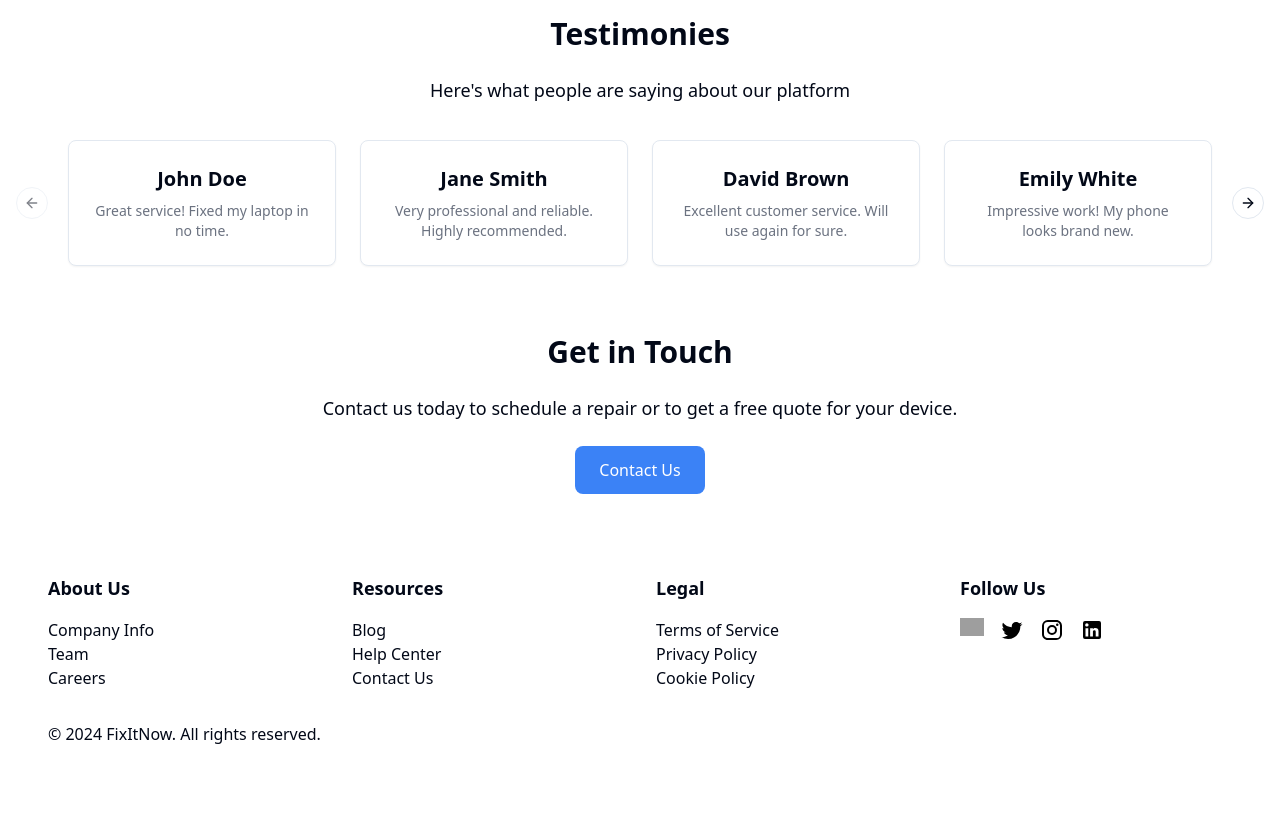
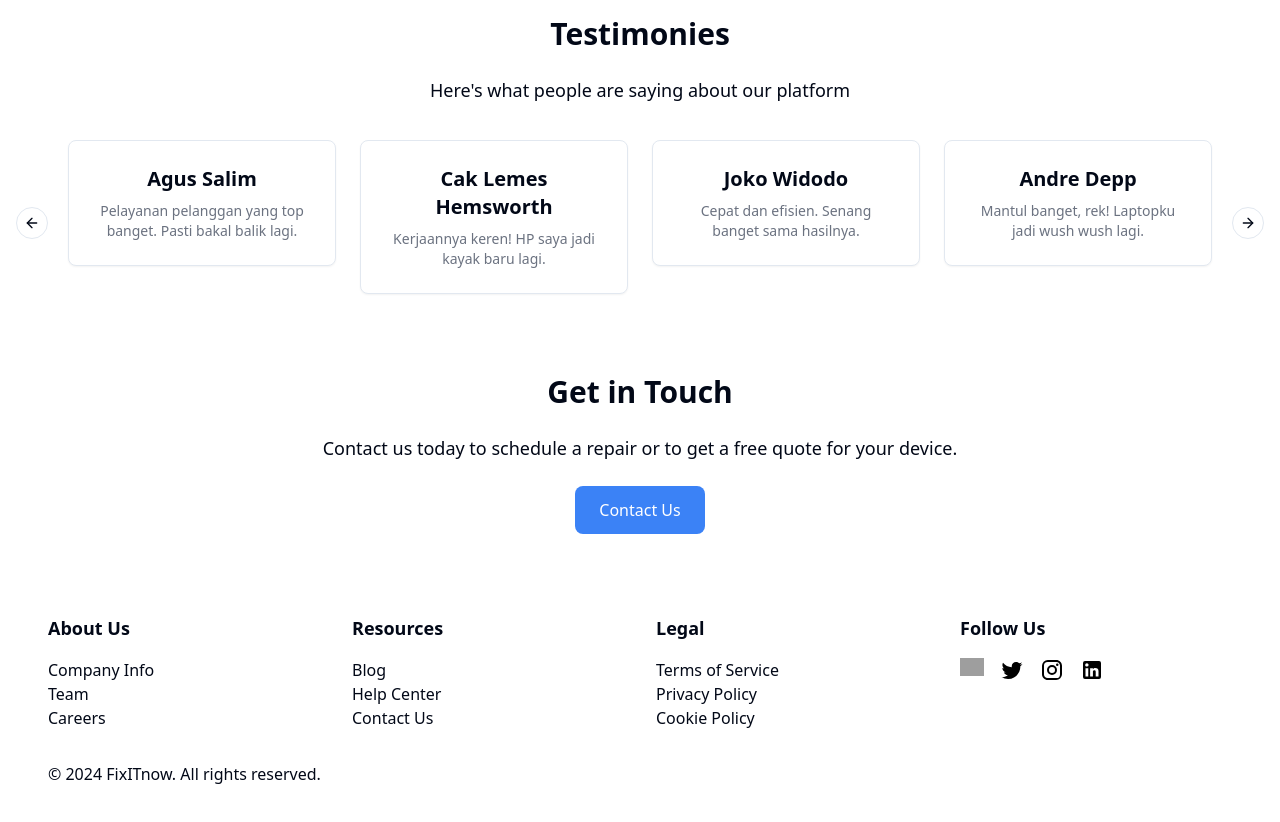
Before and after one commit to hisyam99/reparin-web, a Next.js app: page /en in a window 1280 px wide. Shown: the part 760-1582 px from the top of the page. Before the commit the page ends 1554 px from the top, so only its background shows below. Built offline with nearby package versions, Linux system fonts and the light colour scheme; no server answers; grey boxes are pictures that could not be loaded.

Commit message:
Update testimonies.

```diff
--- a/messages/en.json
+++ b/messages/en.json
@@ -56,7 +56,7 @@
     "privacyPolicy": "Privacy Policy",
     "cookiePolicy": "Cookie Policy",
     "followUs": "Follow Us",
-    "allRightsReserved": "© 2024 FixItNow. All rights reserved."
+    "allRightsReserved": "© 2024 FixITnow. All rights reserved."
   },
   "ServiceList": {
     "service-list": "Service List",
--- a/messages/id.json
+++ b/messages/id.json
@@ -57,7 +57,7 @@
     "privacyPolicy": "Kebijakan Privasi",
     "cookiePolicy": "Kebijakan Cookie",
     "followUs": "Ikuti Kami",
-    "allRightsReserved": "© 2024 FixItNow. Hak cipta dilindungi undang-undang."
+    "allRightsReserved": "© 2024 FixITnow. Hak cipta dilindungi undang-undang."
   },
 
   "ServiceList": {
--- a/src/components/CarouselPlugin.tsx
+++ b/src/components/CarouselPlugin.tsx
@@ -18,28 +18,104 @@ export function CarouselPlugin() {
   const testimonials = [
     {
       id: 1,
-      name: "John Doe",
-      comment: "Great service! Fixed my laptop in no time.",
+      name: "Budi Santoso",
+      comment: "Servisnya mantap banget! Laptop saya jadi kinclong lagi.",
     },
     {
       id: 2,
-      name: "Jane Smith",
-      comment: "Very professional and reliable. Highly recommended.",
+      name: "Ridwan Kevin",
+      comment:
+        "Profesional abis! Sangat bisa diandalkan. Sangat direkomendasikan deh.",
     },
     {
       id: 3,
-      name: "David Brown",
-      comment: "Excellent customer service. Will use again for sure.",
+      name: "Agus Salim",
+      comment: "Pelayanan pelanggan yang top banget. Pasti bakal balik lagi.",
     },
     {
       id: 4,
-      name: "Emily White",
-      comment: "Impressive work! My phone looks brand new.",
+      name: "Cak Lemes Hemsworth",
+      comment: "Kerjaannya keren! HP saya jadi kayak baru lagi.",
     },
     {
       id: 5,
-      name: "Michael Johnson",
-      comment: "Fast and efficient. Couldn't be happier with the result.",
+      name: "Joko Widodo",
+      comment: "Cepat dan efisien. Senang banget sama hasilnya.",
+    },
+    {
+      id: 6,
+      name: "Andre Depp",
+      comment: "Mantul banget, rek! Laptopku jadi wush wush lagi.",
+    },
+    {
+      id: 7,
+      name: "Ahmad Dhani",
+      comment: "Pelayanannya asoy geboy, barang langsung kinclong.",
+    },
+    {
+      id: 8,
+      name: "Iwan Fals",
+      comment: "Servisnya kayak lagu galau, bikin hati tenang.",
+    },
+    {
+      id: 9,
+      name: "Parto Cruise",
+      comment: "HP aku jadi kayak habis disulap, wow banget!",
+    },
+    {
+      id: 10,
+      name: "Raffi Ahmad",
+      comment: "Cepet banget, baru ditinggal ngopi udah beres!",
+    },
+    {
+      id: 11,
+      name: "Pandji Downey Jr.",
+      comment: "Profesional, cekatan, dan ramah banget!",
+    },
+    {
+      id: 12,
+      name: "Bambang Pamungkas",
+      comment: "Laptopku jadi kayak baru beli, padahal udah jadul.",
+    },
+    {
+      id: 13,
+      name: "Tukul Arwana",
+      comment: "Lucu tapi beneran, servisnya oke punya!",
+    },
+    {
+      id: 14,
+      name: "Indro Pitt",
+      comment: "Top markotop! Layaknya perpaduan antara keseruan Indro Warkop dan ketampanan Brad Pitt.",
+    },
+    {
+      id: 15,
+      name: "Eko Patrio",
+      comment: "Sumpah, puas banget! Laptop kayak lahir kembali.",
+    },
+    {
+      id: 16,
+      name: "Andhika Pratama",
+      comment: "Profesional, pelayanannya nggak kalah sama di luar negeri.",
+    },
+    {
+      id: 17,
+      name: "Desy Ratnasari",
+      comment: "Servisnya bener-bener menyentuh hati. Recommended!",
+    },
+    {
+      id: 18,
+      name: "Cak Lontong DiCaprio",
+      comment: "HP yang tadinya mati suri, sekarang hidup lagi!",
+    },
+    {
+      id: 19,
+      name: "Sule Clooney",
+      comment: "Servisnya wow!",
+    },
+    {
+      id: 20,
+      name: "Tarzan Ipin",
+      comment: "Profesional abis! kece.",
     },
   ];
 
```
